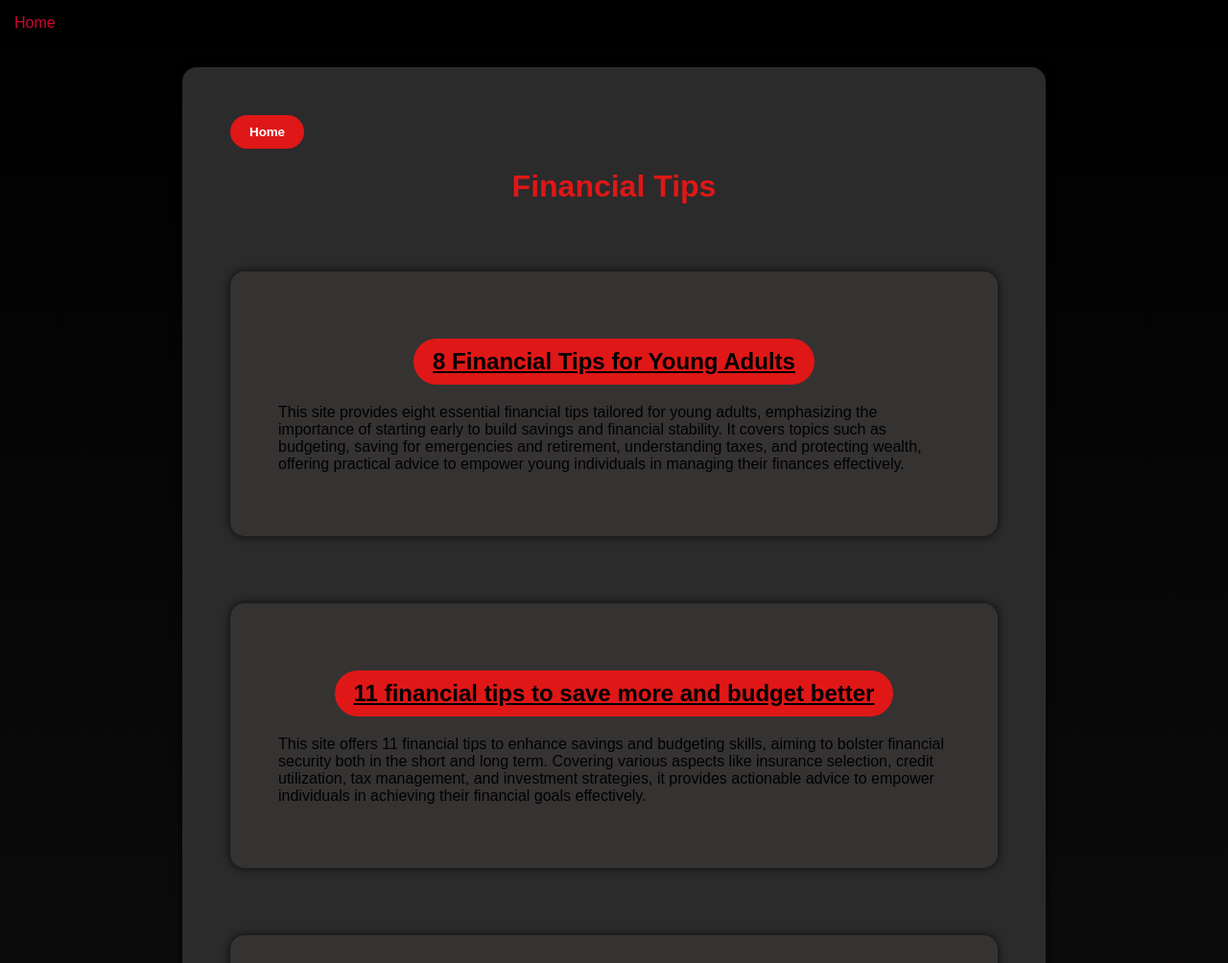
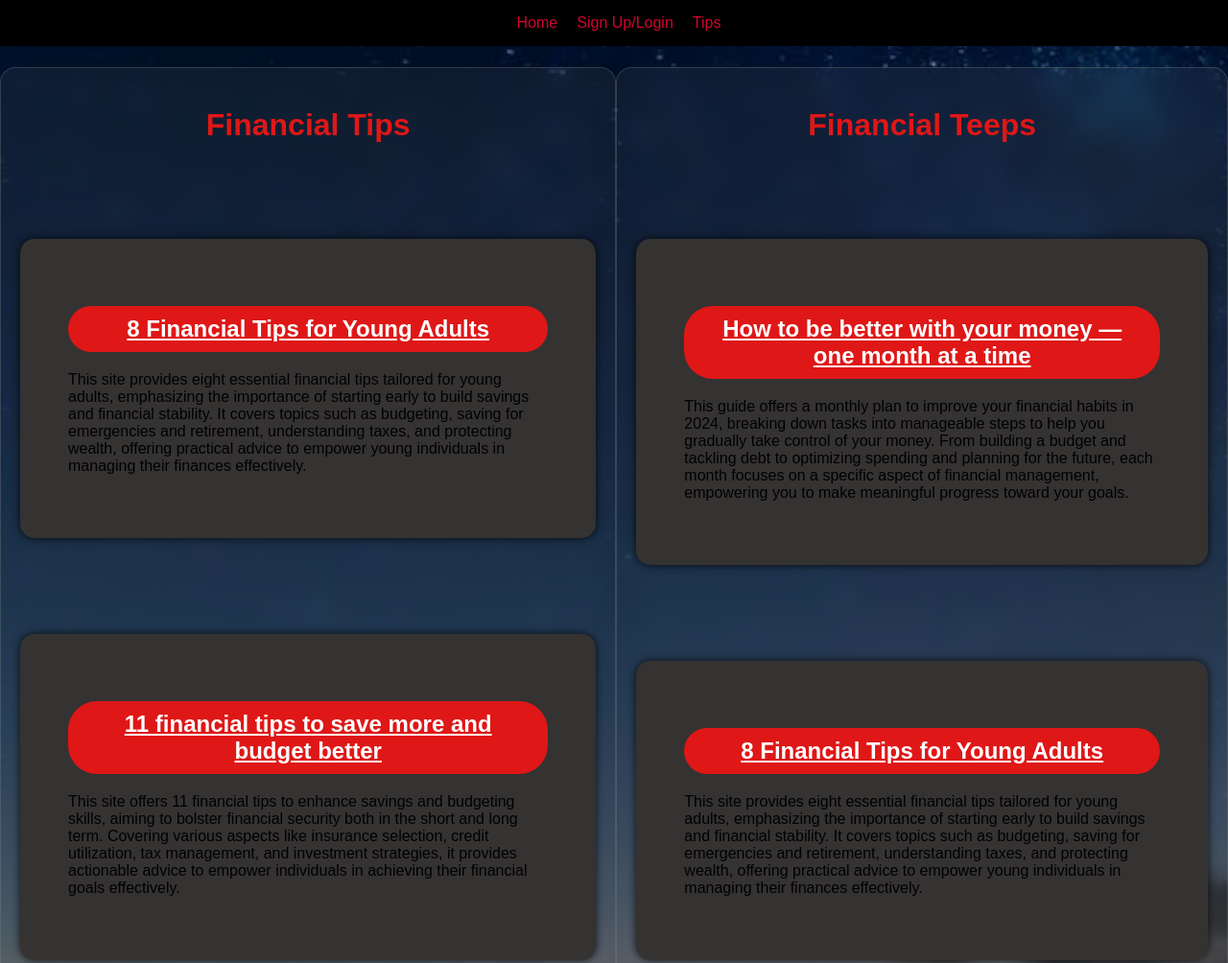
Before and after one commit to Boggio77/WalletWatch, a plain HTML site: page blogs.html in a window 1280 px wide. Shown: the top 1004 px of the page at 96% size. Drawn offline with Linux system fonts and the light colour scheme.

Commit message:
edit the blog to use styles.css

```diff
--- a/blogs.html
+++ b/blogs.html
@@ -3,7 +3,7 @@
 <head>
     <meta charset="UTF-8">
     <meta name="viewport" content="width=device-width, initial-scale=1.0">
-    <link rel="stylesheet" type="text/css" href="css/blogs.css">
+    <link rel="stylesheet" type="text/css" href="css/styles.css">
     <title>Financial Tips</title>
     <link rel="icon" href="images/walletwatch.png" type="image/x-icon">
     <link rel="shortcut icon" href="images/walletwatch.png" type="image/x-icon">
@@ -11,10 +11,10 @@
 <body>
     <div class="navbar">
         <a href="index.html" class="nav-btn">Home</a>
-        <!--<a href="/login" class="nav-btn">Sign Up/Login</a> -->
+        <a href="login.html" class="nav-btn">Sign Up/Login</a>
+        <a href="blogs.html" class="nav-btn">Tips</a>
     </div>
-    <div class="container">
-        <button onclick="location.href='index.html'" type="button">Home</button>
+    <div class="container-blogs">
     <h1>Financial Tips</h1>
         <div class="subcontainer">
             <h2><a href="https://www.investopedia.com/articles/younginvestors/08/eight-tips.asp" class="button-centered">8 Financial Tips for Young Adults</a></h2>
@@ -28,14 +28,22 @@
             <h2><a href="https://www.truist.com/money-mindset/principles/mind-money-connection/financial-resolutions" class="button-centered">10 financial resolutions for 2024</a></h2>
             <p>This article presents 10 actionable financial resolutions for 2024, offering practical strategies to enhance financial well-being and security throughout the year. Covering diverse aspects such as building an emergency fund, budgeting, debt management, investing, and prioritizing mental health, it emphasizes the importance of setting achievable goals and maintaining balance in financial planning.</p>
         </div>
+    </div>
+    <div class="container-blogs">
+        <h1>Financial Teeps</h1>
         <div class="subcontainer">
             <h2><a href="https://www.cnbc.com/select/how-to-build-good-money-habits/" class="button-centered">How to be better with your money — one month at a time</a></h2>
             <p>This guide offers a monthly plan to improve your financial habits in 2024, breaking down tasks into manageable steps to help you gradually take control of your money. From building a budget and tackling debt to optimizing spending and planning for the future, each month focuses on a specific aspect of financial management, empowering you to make meaningful progress toward your goals.</p>
         </div>
         <div class="subcontainer">
-            <h2><a href="https://www.cnet.com/personal-finance/banking/savings/savings-strategy-2024/" class="button-centered">Maximize Your Savings in 2024 With These Money Tips From 4 Finance Experts</a></h2>
+            <h2><a href="https://www.investopedia.com/articles/younginvestors/08/eight-tips.asp" class="button-centered">8 Financial Tips for Young Adults</a></h2>
+            <p>This site provides eight essential financial tips tailored for young adults, emphasizing the importance of starting early to build savings and financial stability. It covers topics such as budgeting, saving for emergencies and retirement, understanding taxes, and protecting wealth, offering practical advice to empower young individuals in managing their finances effectively.</p>
+        </div>
+        <div class="subcontainer">
+            <h2><a href="https://www.cnet.com/personal-finance/banking/savings/savings-strategy-2024/" class="button-centered">Maximize Your Savings in 2024 </a></h2>
             <p>In 2024, finance experts advise focusing on smart money habits rather than chasing high yields, emphasizing budgeting, setting achievable savings goals, building emergency funds, trying savings challenges, and staying flexible with plans. Celebrating milestones along the way helps reinforce positive financial habits and progress.</p>
         </div>
-</div>
+
+    </div>
 </body>
 </html>
--- a/css/styles.css
+++ b/css/styles.css
@@ -96,6 +96,33 @@ body {
     order: 3;
 }
 
+.container-blogs {
+    padding: 20px;
+    margin-top: 70px;
+    background: rgba(128, 128, 128, 0.1);
+    border-radius: 16px;
+    box-shadow: 0 4px 30px rgba(0, 0, 0, 0.1);
+    backdrop-filter: blur(11.7px);
+    -webkit-backdrop-filter: blur(11.7px);
+    border: 1px solid rgba(128, 128, 128, 0.34);
+    font-family: 'Jost', sans-serif;
+}
+
+
+
+.subcontainer {
+    margin: 30px auto;
+    margin-top: 100px; /* Adjusted to provide space below the navbar */
+    padding: 50px;
+    background-color: #353232;
+    border-radius: 15px;
+    box-shadow: 0 0 10px rgba(0, 0, 0, 0.8);
+    font-family: 'Jost', sans-serif;
+    justify-content: space-between;
+    align-items: center;
+}
+
+
 h1, h2, h3 {
     color: #df1717;
     text-align: center;
@@ -169,6 +196,7 @@ ul {
     width: 100%;
     background-color: #000000;
     padding: 15px;
+    z-index: 999;
 }
 
 .navbar a {
```
Also changed, not shown: index.html (+2 -1 lines).
